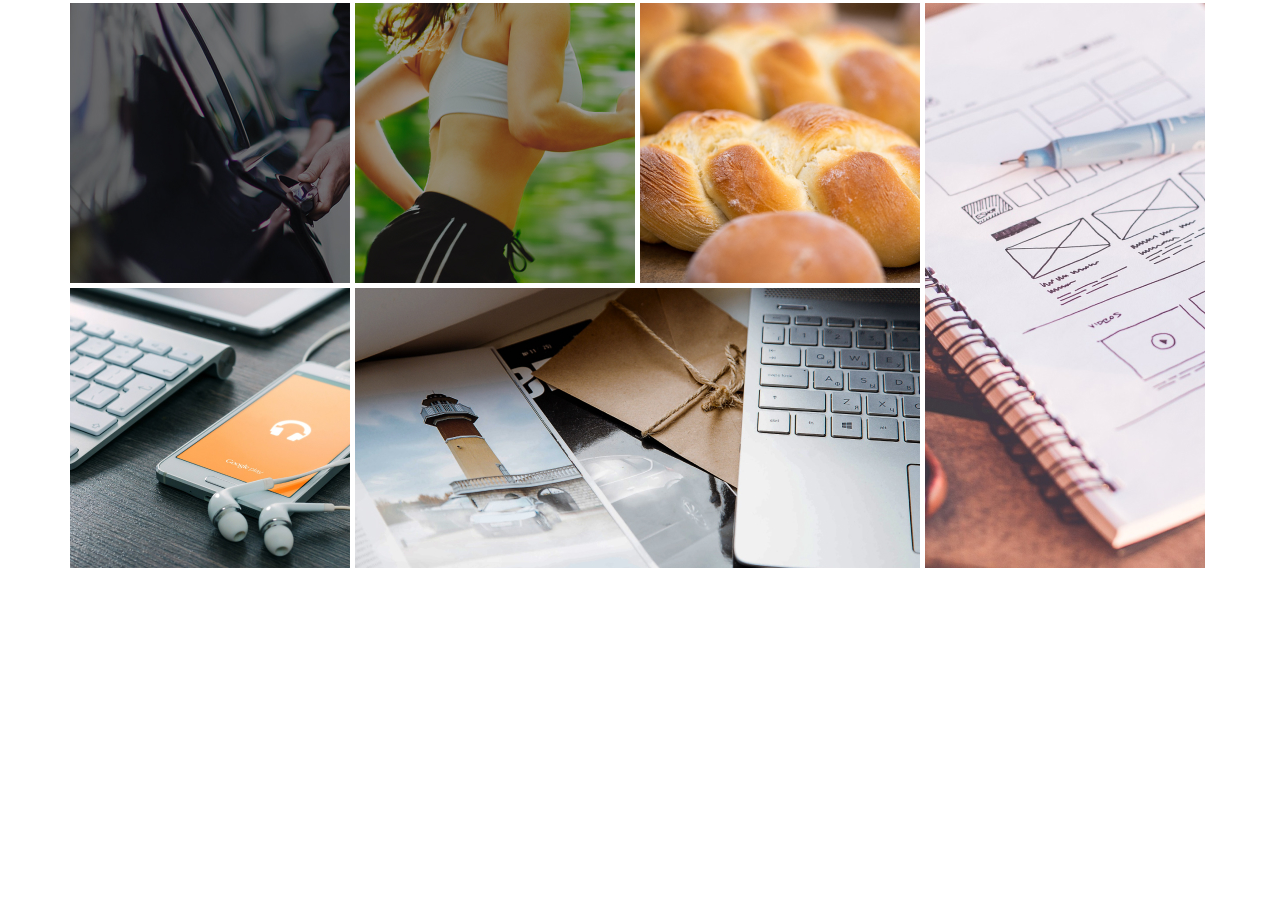
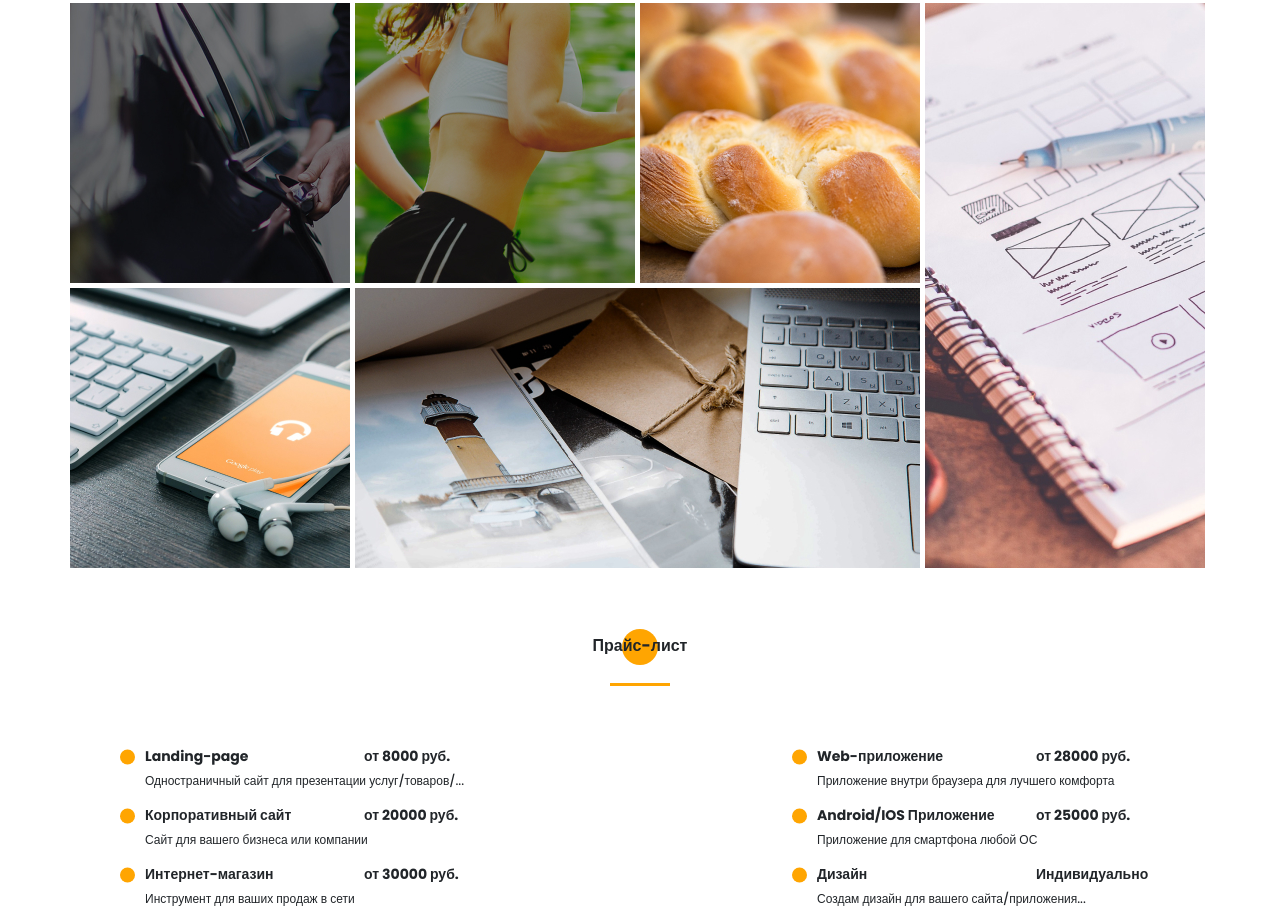
Before and after one commit to homie43/Portfolio_test, a website: page src/index.html in a window 1280 px wide. Shown: the part 4010-4918 px from the top of the page. Before the commit the page ends 4698 px from the top, so only its background shows below. Drawn offline with nearby package versions, Linux system fonts and the light colour scheme; files that its build step writes are made by us from their sources; files whose address does not match are found by name.

Commit message:
section price complited

```diff
--- a/src/index.html
+++ b/src/index.html
@@ -377,6 +377,45 @@
         </div>
     </section>
 
+    <section class="price">
+        <div class="container">
+            <h2 class="title title_fz16 title__section-title">Прайс-лист</h2>
+            <div class="devider"></div>
+            <div class="price__wrapper">
+                <div class="price__item">
+                    <div class="title title_fz14 price__item-title">Landing-page</div>
+                    <div class="price__item-cost">от 8000 руб.</div>
+                    <div class="price__item-name">Одностраничный сайт для презентации услуг/товаров/...</div>
+                </div>
+                <div class="price__item">
+                    <div class="title title_fz14 price__item-title">Web-приложение</div>
+                    <div class="price__item-cost">от 28000 руб.</div>
+                    <div class="price__item-name">Приложение внутри браузера для лучшего комфорта</div>
+                </div>
+                <div class="price__item">
+                    <div class="title title_fz14 price__item-title">Корпоративный сайт</div>
+                    <div class="price__item-cost">от 20000 руб.</div>
+                    <div class="price__item-name">Сайт для вашего бизнеса или компании</div>
+                </div>
+                <div class="price__item">
+                    <div class="title title_fz14 price__item-title">Android/IOS Приложение</div>
+                    <div class="price__item-cost">от 25000 руб.</div>
+                    <div class="price__item-name">Приложение для смартфона любой ОС</div>
+                </div>
+                <div class="price__item">
+                    <div class="title title_fz14 price__item-title">Интернет-магазин</div>
+                    <div class="price__item-cost">от 30000 руб.</div>
+                    <div class="price__item-name">Инструмент для ваших продаж в сети</div>
+                </div>
+                <div class="price__item">
+                    <div class="title title_fz14 price__item-title">Дизайн</div>
+                    <div class="price__item-cost">Индивидуально</div>
+                    <div class="price__item-name">Создам дизайн для вашего сайта/приложения...</div>
+                </div>
+            </div>
+        </div>
+    </section>
+
     <script src="js/script.js"></script>
 </body>
 </html>
--- /dev/null
+++ b/src/sass/blocks/_price.scss
@@ -0,0 +1,47 @@
+.price {
+    padding-top: 66px;
+    .devider {
+        margin: 0 auto;
+        margin-top: 25px;
+    }
+    &__wrapper {
+        padding: 60px 50px 0 50px;
+        display: grid;
+        grid-template: repeat(3, 44px) / repeat(2, 366px);
+        column-gap: 306px;
+        row-gap: 15px;
+    }
+    &__item {
+        padding-left: 25px;
+        display: grid;
+        grid-template-columns: 190px 122px;
+        grid-template-rows: repeat(2, 1fr);
+        row-gap: 5px;
+        justify-content: space-between;
+        align-content: space-between;
+        &-title {
+            position: relative;
+            &:before {
+                content: '';
+                position: absolute;
+                width: 15px;
+                height: 15px;
+                background-color: $main-color;
+                border-radius: 100%;
+                left: -25px;
+                top: 50%;
+                transform: translateY(-50%);
+            }
+        }
+        &-cost {
+            font-weight: bold;
+            font-size: 14px;
+            line-height: 21px;
+        }
+        &-name {
+            grid-column: 1 / 3;
+            font-size: 12px;
+            line-height: 18px;
+        }
+    }
+}
--- a/src/sass/blocks/_works.scss
+++ b/src/sass/blocks/_works.scss
@@ -1,5 +1,5 @@
 .works {
-    padding: 120px 0;
+    padding-top: 120px;
     .devider {
         margin: 0 auto;
         margin-top: 25px;
--- a/src/sass/style.scss
+++ b/src/sass/style.scss
@@ -29,3 +29,4 @@
 @import 'blocks/resume';
 @import 'blocks/skills';
 @import 'blocks/works';
+@import 'blocks/price';
```
Also changed, not shown: dist/css/style.min.css, dist/index.html.
